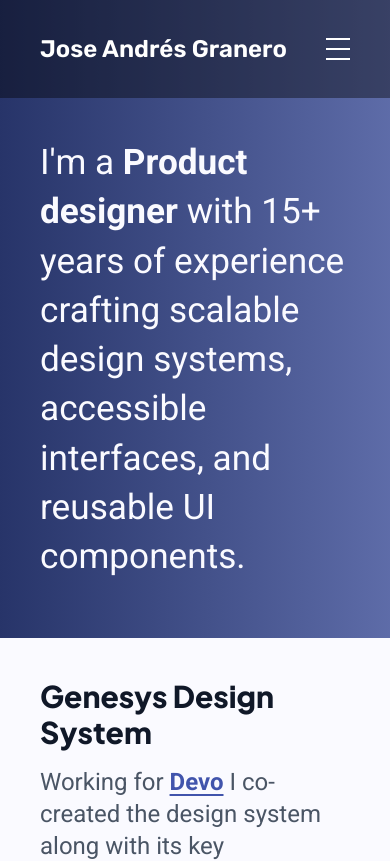
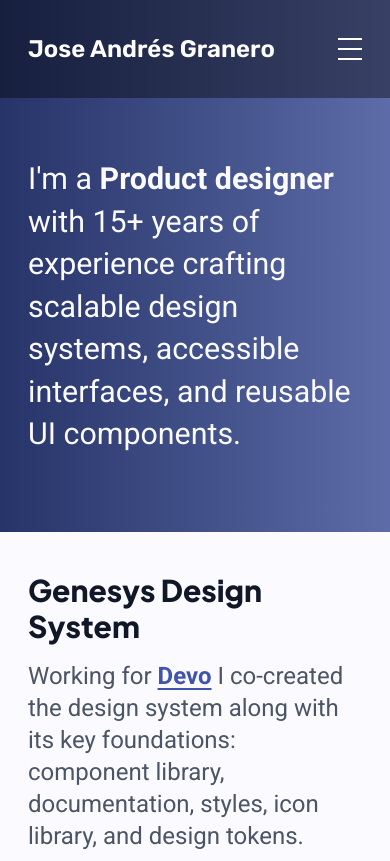
Before and after one commit to joseandresgranero/portfolio, a Next.js app: page / in a window 390 px wide. Shown: the top 861 px of the page. Built offline with nearby package versions, Linux system fonts and the light colour scheme.

Commit message:
Spacing adjustments

```diff
--- a/src/app/components/HeroSection.tsx
+++ b/src/app/components/HeroSection.tsx
@@ -10,9 +10,9 @@ export default function HeroSection() {
   }, []);
 
   return (
-    <section className="flex flex-col justify-center bg-[var(--hero-bg-color)] lg:h-[calc(var(--hero-height)+var(--header-height))] lg:pb-0 pt-[calc(var(--header-height)+40px)] lg:pt-[var(--header-height)] px-[var(--padding-x-base)] md:px-[var(--padding-x-base-md)] py-10 bg-gradient-to-r from-[var(--primary-color)] to-[var(--primary-color-weakest)] animate-gradient">
+    <section className="flex flex-col justify-center bg-[var(--hero-bg-color)] lg:h-[calc(var(--hero-height)+var(--header-height))] lg:pb-0 pt-[calc(var(--header-height)+60px)] lg:pt-[var(--header-height)] px-[var(--padding-x-base)] md:px-[var(--padding-x-base-md)] py-15 bg-gradient-to-r from-[var(--primary-color)] to-[var(--primary-color-weakest)] animate-gradient">
       <motion.h1
-        className="text-[2.2rem] leading-[1.4] mb-4 text-[var(--hero-text-color)] max-w-[var(--max-width-text-sm)]"
+        className="text-[1.9rem] sm:text-[2.2rem] leading-[1.4] mb-4 text-[var(--hero-text-color)] max-w-[var(--max-width-text-sm)]"
         initial={{ opacity: 0, y: -20 }}
         animate={{ opacity: 1, y: 0 }}
         transition={{ duration: 0.6, delay: 0.1 }}
--- a/src/app/globals.css
+++ b/src/app/globals.css
@@ -32,7 +32,7 @@
   --max-width-text: 65ch;
   --max-width-text-sm: 45ch;
   --heading-color: var(--primary-color-strong);
-  --padding-x-base: theme("spacing.10");
+  --padding-x-base: theme("spacing.7");
   --padding-y-base: theme("spacing.14");
   --padding-base: var(--padding-y-base) var(--padding-x-base);
   --padding-x-base-md: theme("spacing.20");
```
